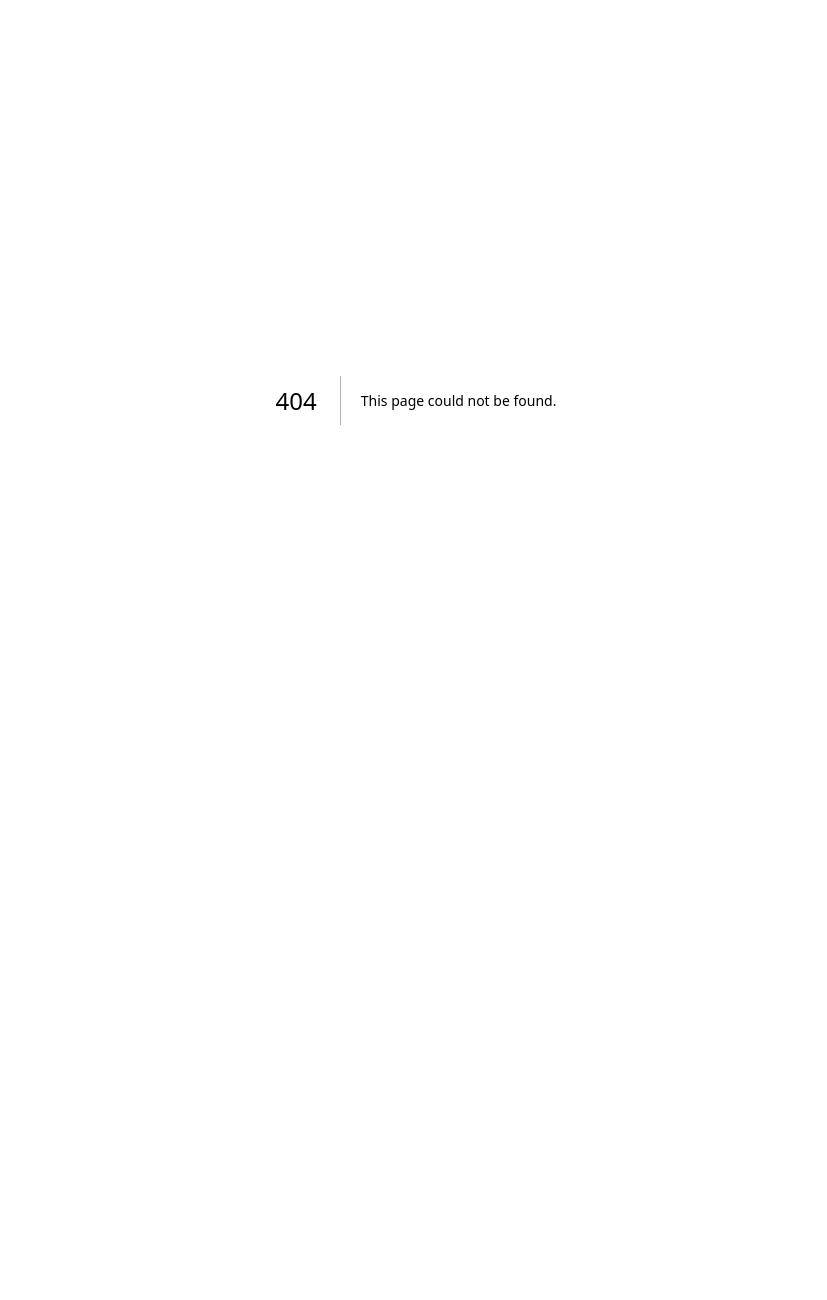
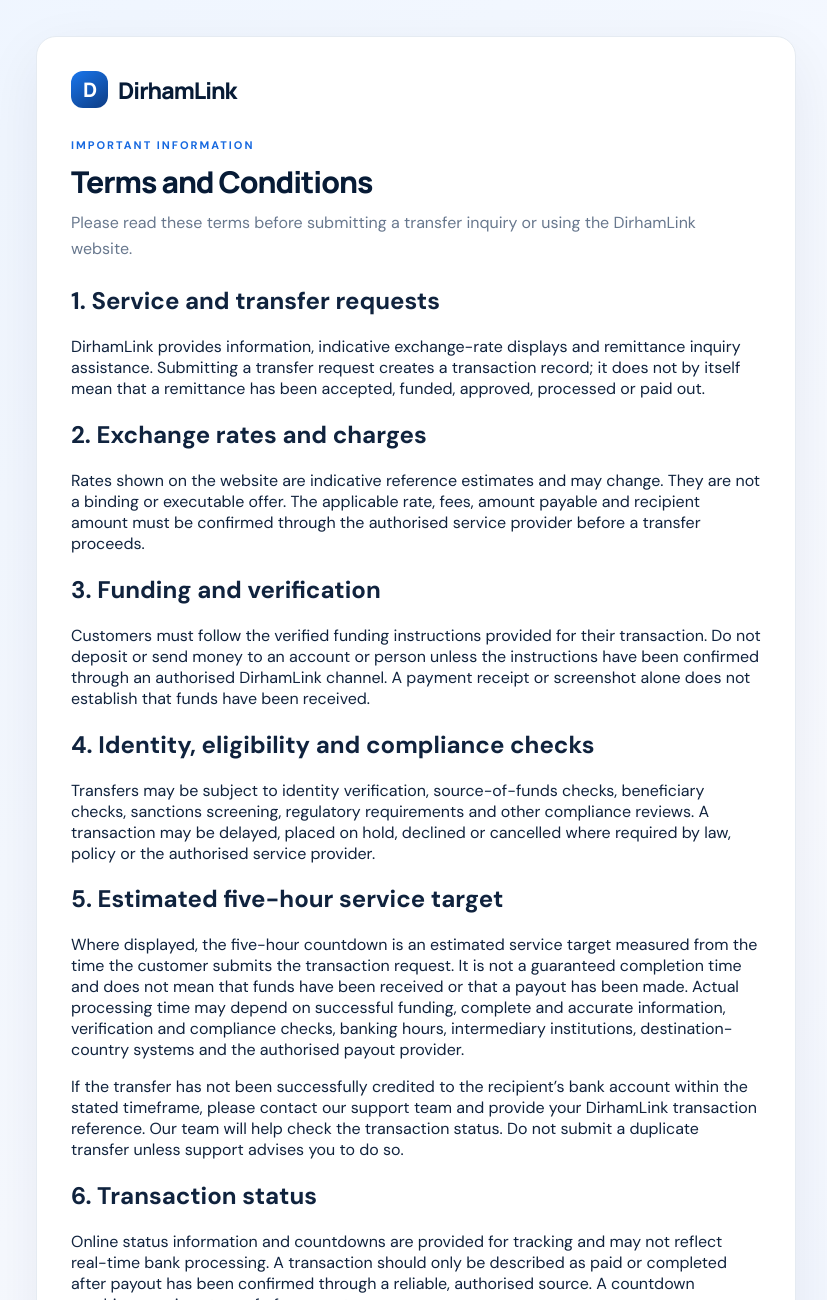
Before and after one commit to dirhamlink/dirhamlink-website, a Next.js app: page /terms-and-conditions in a window 1280 px wide. Before the commit this address had no page. Shown: the top 1300 px of the page, without its empty margins (224-1051 px from the left). Before the commit the page ends 800 px from the top, so only its background shows below. Built offline with nearby package versions, Linux system fonts and the light colour scheme.

Commit message:
Add transfer timing and customer support terms and conditions

```diff
--- /dev/null
+++ b/app/terms-and-conditions/page.tsx
@@ -0,0 +1,48 @@
+import Link from "next/link";
+
+export default function TermsAndConditionsPage() {
+  return (
+    <main className="auth-page">
+      <section className="auth-card dashboard-card">
+        <Link className="brand auth-brand" href="/"><span className="brand-mark">D</span>DirhamLink</Link>
+        <p className="eyebrow auth-eyebrow">Important information</p>
+        <h1>Terms and Conditions</h1>
+        <p className="auth-intro">Please read these terms before submitting a transfer inquiry or using the DirhamLink website.</p>
+
+        <h2>1. Service and transfer requests</h2>
+        <p>DirhamLink provides information, indicative exchange-rate displays and remittance inquiry assistance. Submitting a transfer request creates a transaction record; it does not by itself mean that a remittance has been accepted, funded, approved, processed or paid out.</p>
+
+        <h2>2. Exchange rates and charges</h2>
+        <p>Rates shown on the website are indicative reference estimates and may change. They are not a binding or executable offer. The applicable rate, fees, amount payable and recipient amount must be confirmed through the authorised service provider before a transfer proceeds.</p>
+
+        <h2>3. Funding and verification</h2>
+        <p>Customers must follow the verified funding instructions provided for their transaction. Do not deposit or send money to an account or person unless the instructions have been confirmed through an authorised DirhamLink channel. A payment receipt or screenshot alone does not establish that funds have been received.</p>
+
+        <h2>4. Identity, eligibility and compliance checks</h2>
+        <p>Transfers may be subject to identity verification, source-of-funds checks, beneficiary checks, sanctions screening, regulatory requirements and other compliance reviews. A transaction may be delayed, placed on hold, declined or cancelled where required by law, policy or the authorised service provider.</p>
+
+        <h2>5. Estimated five-hour service target</h2>
+        <p>Where displayed, the five-hour countdown is an estimated service target measured from the time the customer submits the transaction request. It is not a guaranteed completion time and does not mean that funds have been received or that a payout has been made. Actual processing time may depend on successful funding, complete and accurate information, verification and compliance checks, banking hours, intermediary institutions, destination-country systems and the authorised payout provider.</p>
+        <p>If the transfer has not been successfully credited to the recipient’s bank account within the stated timeframe, please contact our support team and provide your DirhamLink transaction reference. Our team will help check the transaction status. Do not submit a duplicate transfer unless support advises you to do so.</p>
+
+        <h2>6. Transaction status</h2>
+        <p>Online status information and countdowns are provided for tracking and may not reflect real-time bank processing. A transaction should only be described as paid or completed after payout has been confirmed through a reliable, authorised source. A countdown reaching zero is not proof of payment.</p>
+
+        <h2>7. Customer responsibilities</h2>
+        <p>Customers are responsible for providing accurate sender and beneficiary details, checking recipient information carefully, responding to reasonable verification requests and keeping their transaction reference. Incorrect or incomplete details may cause delays or failed transfers.</p>
+
+        <h2>8. Website information and availability</h2>
+        <p>We aim to keep website information available and current, but do not guarantee uninterrupted access, error-free information or the availability of any exchange rate or transfer route. Website content may be updated when needed.</p>
+
+        <h2>9. Support and complaints</h2>
+        <p>If a transfer is delayed or you have a question or complaint, contact the DirhamLink support team through the support contact details provided to you or the official channel through which your transaction was arranged. Include your transaction reference and never share your password or one-time security codes.</p>
+
+        <h2>10. Changes and applicable requirements</h2>
+        <p>These terms may be updated from time to time. Use of the website and any transfer service remains subject to applicable laws, regulatory requirements and the terms of the authorised service provider handling the transaction.</p>
+
+        <p className="auth-disclaimer">This page provides general website terms and operational information. It is not a substitute for transaction-specific instructions or legal advice.</p>
+        <Link className="auth-home" href="/">← Back to DirhamLink</Link>
+      </section>
+    </main>
+  );
+}
```
